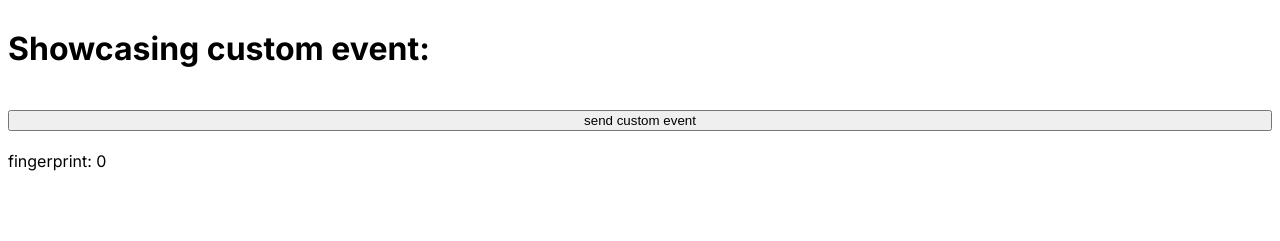
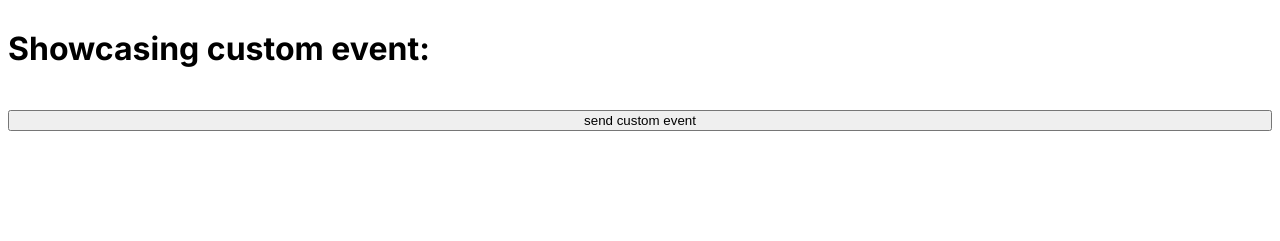
Before and after one commit to cavacado/fantastic-adventure, a Next.js app: page /custom-event in a window 1280 px wide. Shown: the top 241 px of the page. Built offline with nearby package versions, Linux system fonts and the light colour scheme.

Commit message:
chore: remove fingerprint

```diff
--- a/src/app/custom-event/page.tsx
+++ b/src/app/custom-event/page.tsx
@@ -1,25 +1,17 @@
 "use client";
 import React from "react";
-import { sendGAEvent } from "@next/third-parties/google";
-import { DataLayer } from "../_components/DataLayer";
-import { randomInt } from "../_utils/randomInt";
 
 export default function CustomEvent() {
-  const [fingerprint, setFingerPrint] = React.useState<number>(0);
   return (
     <>
       <h1>Showcasing custom event:</h1>
       <br />
       <button
         className="data-custom-button"
-        onClick={() => {
-          setFingerPrint(randomInt());
-        }}
       >
         send custom event
       </button>
       <br />
-      <DataLayer fingerprint={fingerprint} />
     </>
   );
 }
```
